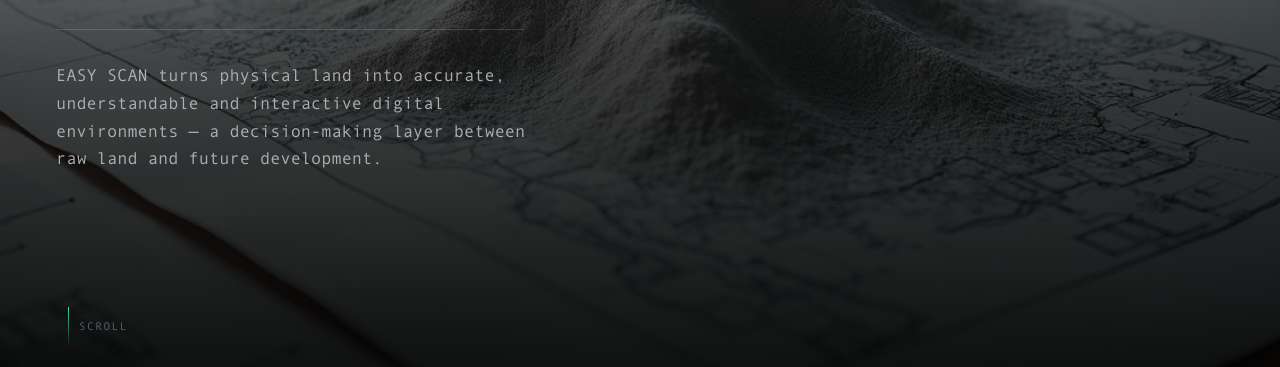
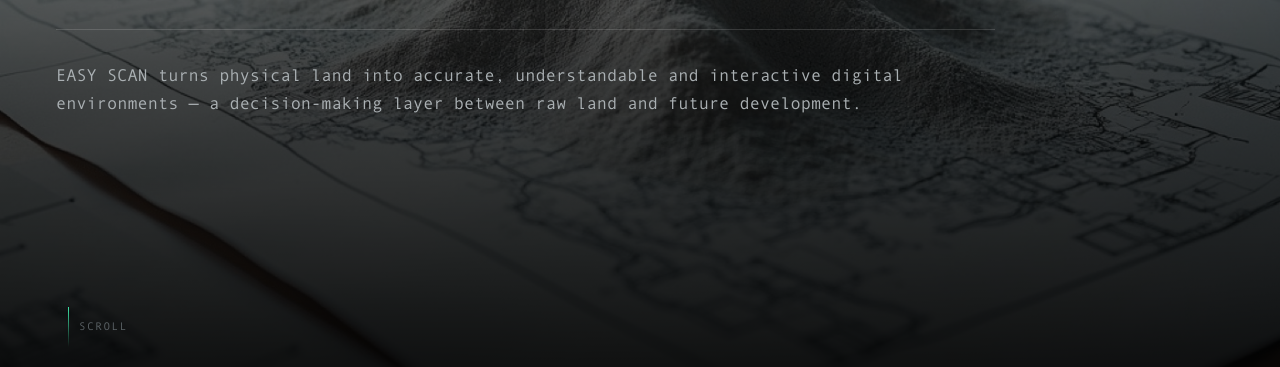
Before and after one commit to Netovanniy/EASY-SCAN-website, a plain HTML site: page about.html in a window 1280 px wide. Shown: the part 433-800 px from the top of the page. Drawn offline with Linux system fonts and the light colour scheme.

Commit message:
about: widen the hero lead (2x)

```diff
--- a/about.html
+++ b/about.html
@@ -62,7 +62,7 @@
     <div class="wrap wrap--wide">
       <p class="breadcrumb"><a href="index.html">Main</a><span>/</span> About</p>
       <h1 class="page-hero__title">Digital Land Intelligence</h1>
-      <p class="page-hero__lead">EASY SCAN turns physical land into accurate, understandable and interactive digital environments — a decision-making layer between raw land and future development.</p>
+      <p class="page-hero__lead page-hero__lead--wide">EASY SCAN turns physical land into accurate, understandable and interactive digital environments — a decision-making layer between raw land and future development.</p>
     </div>
     <span class="hero__scroll">Scroll</span>
   </section>
```
Also changed, not shown: th/about.html (+1 -1 lines).
